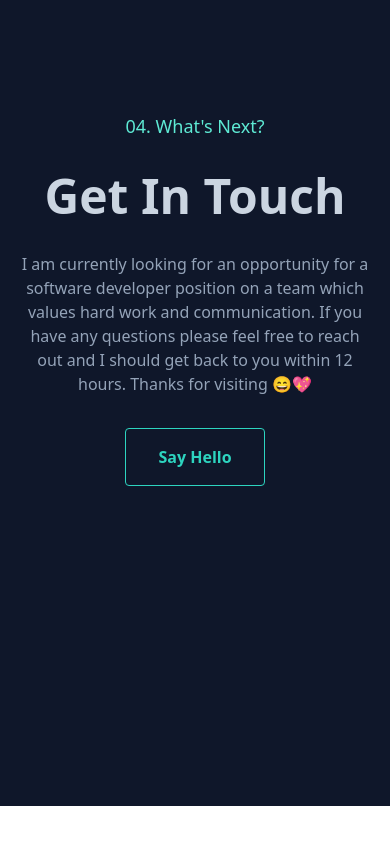
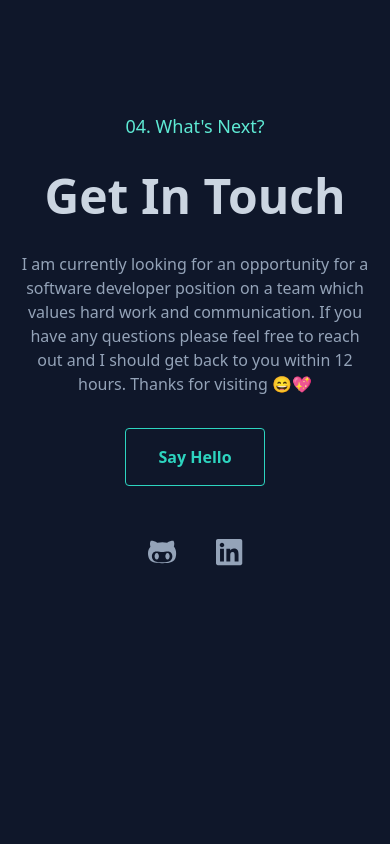
Before and after one commit to NoelVegaJr/Portfolio, a Next.js app: page / in a window 390 px wide. Shown: the part 3731-4575 px from the top of the page. Before the commit the page ends 4537 px from the top, so only its background shows below. Built offline with nearby package versions, Linux system fonts and the light colour scheme.

Commit message:
responsive social links

```diff
--- a/src/components/Contact.tsx
+++ b/src/components/Contact.tsx
@@ -1,3 +1,5 @@
+import { faGithubAlt, faLinkedin } from "@fortawesome/free-brands-svg-icons";
+import { FontAwesomeIcon } from "@fortawesome/react-fontawesome";
 import * as React from "react";
 import Modal from "./Modal";
 
@@ -32,6 +34,23 @@ const Contact: React.FunctionComponent<IContactProps> = ({
         Say Hello
       </button>
       {isOpen && <Modal close={close} />}
+
+      <ul className="flex  items-center justify-center text-3xl text-slate-400 gap-10 mt-4 xl:hidden">
+        <li>
+          <a
+            href="https://github.com/NoelVegaJr"
+            rel="noreferrer"
+            target="_blank"
+          >
+            <FontAwesomeIcon icon={faGithubAlt} className="" />
+          </a>
+        </li>
+        <li>
+          <a href="https://www.linkedin.com/in/noelvegajr/">
+            <FontAwesomeIcon icon={faLinkedin} />
+          </a>
+        </li>
+      </ul>
     </section>
   );
 };
--- a/src/pages/index.tsx
+++ b/src/pages/index.tsx
@@ -16,8 +16,8 @@ export default function Home() {
     <div className=" bg-slate-900 h-full ">
       <Navbar />
       <div className="flex mt-16 grow px-4">
-        <div className="hidden lg:flex flex-col items-center gap-6  h-full justify-end fixed bottom-0">
-          <ul className="flex flex-col items-center">
+        <div className="hidden xl:flex flex-col items-center gap-6  h-full justify-end fixed bottom-0">
+          <ul className="flex flex-col items-center  ">
             <li className="cursor-pointer hover:-translate-y-2 transition-all duration-200 p-2 px-6 text-slate-400 hover:text-teal-400 rotate-90">
               <a
                 href="https://github.com/NoelVegaJr"
@@ -51,7 +51,7 @@ export default function Home() {
           </main>
         </div>
 
-        <div className="hidden lg:flex flex-col items-center gap-24 h-full justify-end fixed -right-10 bottom-0">
+        <div className="hidden xl:flex flex-col items-center gap-24 h-full justify-end fixed -right-10 bottom-0">
           <button
             onClick={() => setOpenContactForm(true)}
             className="text-slate-400 rotate-90 hover:text-teal-300 cursor-pointer"
```
